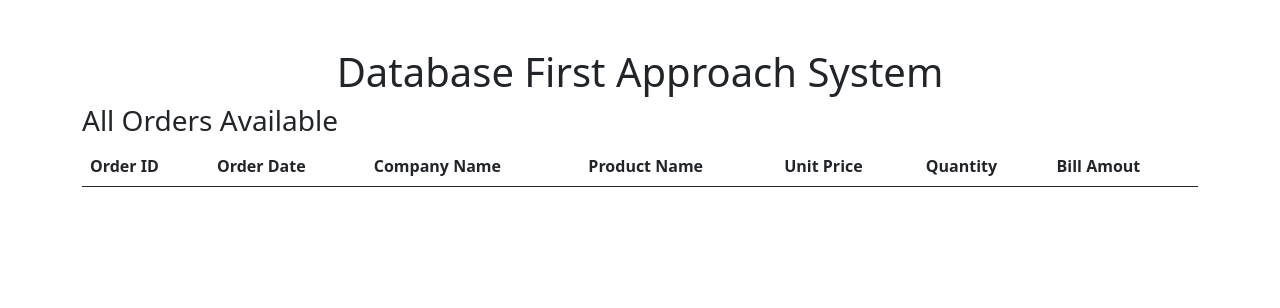
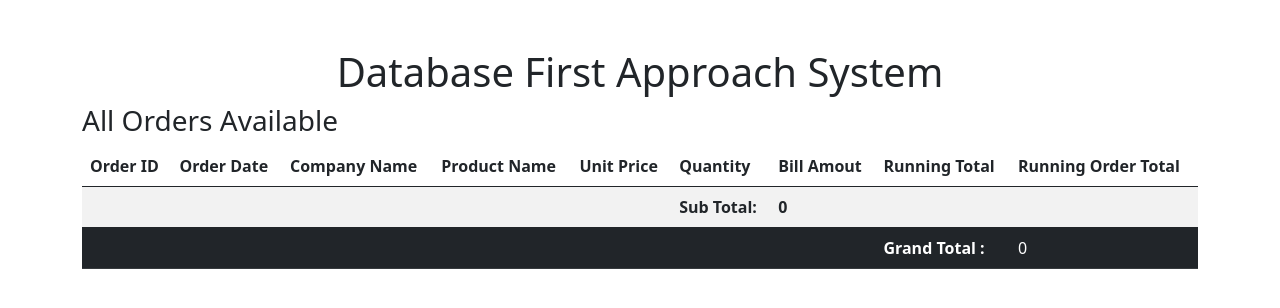
Before and after one commit to AbdallahMahmoud443/dbFirstApproach-Django, a Django app: page /dbfirstapproach/orderlistprocedure in a window 1280 px wide. Shown: the top 308 px of the page. Run offline with Django 4.2, Linux system fonts and the light colour scheme; data that the repository does not hold is empty; some libraries are stand-ins or nearby versions.

Commit message:
Calculate running and sub total

```diff
--- a/dbfirstapproachapp/views.py
+++ b/dbfirstapproachapp/views.py
@@ -22,12 +22,74 @@ def GetEmployeeBasedOnRawQuery(request):
 
 #* is efficient way  using procedures
 def StoreProceduresDemo(request):
+    grandTotal = 0
+    runningTotal = 0
+    runningOrderTotal = 0
+    subtotal = 0
+
     # procedureName ='USP_GetAllOrders'
     conn = Connection()
     cursor = conn.cursor()
     cursor.execute("{call USP_GetAllOrders}")
     orders = cursor.fetchall()
-    return render(request,'dbfirstapproach/showorders.html',{'orders':orders})
+
+    # Calculate runningTotal,runningOrderTotal,grandTotal and Generate Three new Columns
+    newOrders =[]
+    # related with runningOrderTotal calculate
+    previousOrderID =0
+    for order in orders:
+
+        grandTotal += order.BillAmount
+        runningTotal += order.BillAmount
+
+        # calculate runningOrderTotal
+        if previousOrderID == 0:
+            previousOrderID = order.OrderID
+            runningOrderTotal += order.BillAmount
+            subtotal +=order.BillAmount
+
+        elif previousOrderID == order.OrderID:
+             runningOrderTotal += order.BillAmount
+             subtotal +=order.BillAmount
+        else:
+            newOrders.append(GenerateNewOrder(0,subtotal,0)) # To Calculate subTotal
+            previousOrderID = order.OrderID
+            runningOrderTotal = order.BillAmount
+            subtotal +=order.BillAmount
+
+        newOrders.append(GenerateNewOrder(order,runningTotal,runningOrderTotal))
+
+    newOrders.append(GenerateNewOrder(0,subtotal,0))   # subtotal for last order
+    return render(request,'dbfirstapproach/showorders.html',{'orders':newOrders,'grandTotal':grandTotal})
+
+# Used To Generate order data in addition to two columns (runningTotal,runningOrderTotal)
+def GenerateNewOrder (order,runningTotal,runningOrderTotal):
+    if (order ==0):
+          newOrder = {
+            "OrderID":'',
+            "OrderDate":'',
+            "CompanyName":'',
+            "ProductName":'',
+            "UnitPrice":'',
+            "Quantity":'',
+            "BillAmount":'',
+            "RunningTotal":runningTotal,
+            "RunningOrderTotal":''
+        }
+    else:
+        newOrder = {
+            "OrderID":order.OrderID,
+            "OrderDate":order.OrderDate,
+            "CompanyName":order.CompanyName,
+            "ProductName":order.ProductName,
+            "UnitPrice":order.UnitPrice,
+            "Quantity":order.Quantity,
+            "BillAmount":order.BillAmount,
+            "RunningTotal":runningTotal,
+            "RunningOrderTotal":runningOrderTotal
+        }
+    return newOrder
+
 
 def SPWithOutputParameter(request):
     # procedureName ='USP_GetAllOrders'
@@ -43,6 +105,7 @@ def SPWithOutputParameter(request):
 
     return render(request,'dbfirstapproach/showorders.html',{'orders':orders,'counts':counts})
 
+# Connection to Database by pyodbc
 def Connection():
 
     ''' Related With Database Connection'''
--- a/templates/dbfirstapproach/showorders.html
+++ b/templates/dbfirstapproach/showorders.html
@@ -1,6 +1,6 @@
 {% extends "./layout.html" %} {% block content %}
 <h3>All Orders Available</h3>
-<table class="table">
+<table class="table table-striped">
   <thead>
     <tr>
       <th>Order ID</th>
@@ -10,10 +10,12 @@
       <th>Unit Price</th>
       <th>Quantity</th>
       <th>Bill Amout</th>
+      <th>Running Total</th>
+      <th>Running Order Total</th>
     </tr>
   </thead>
   <tbody>
-    {% for order in orders%}
+    {% for order in orders%} {% if order.OrderID %}
     <tr>
       {% comment "name of columns in database" %}{% endcomment %}
       <td>{{order.OrderID}}</td>
@@ -23,9 +25,26 @@
       <td>{{order.UnitPrice}}</td>
       <td>{{order.Quantity}}</td>
       <td>{{order.BillAmount}}</td>
+      <td>{{order.RunningTotal}}</td>
+      <td>{{order.RunningOrderTotal}}</td>
     </tr>
-    {% endfor %}
+    {% else %}
+    <tr>
+      <td colspan="5"></td>
+      <td class="fw-bolder">Sub Total:</td>
+      <td class="fw-bolder">{{order.RunningTotal}}</td>
+      <td colspan="2"></td>
+    </tr>
+    {% endif %} {% endfor %}
   </tbody>
+  <tfoot>
+    <tr class="table-dark">
+      {% comment "name of columns in database" %}{% endcomment %}
+      <td colspan="7"></td>
+      <td class="fw-bolder">Grand Total :</td>
+      <td>{{grandTotal}}</td>
+    </tr>
+  </tfoot>
 </table>
 {% if counts %}
 <h3>Total Number of Order:{{counts}}</h3>
```
